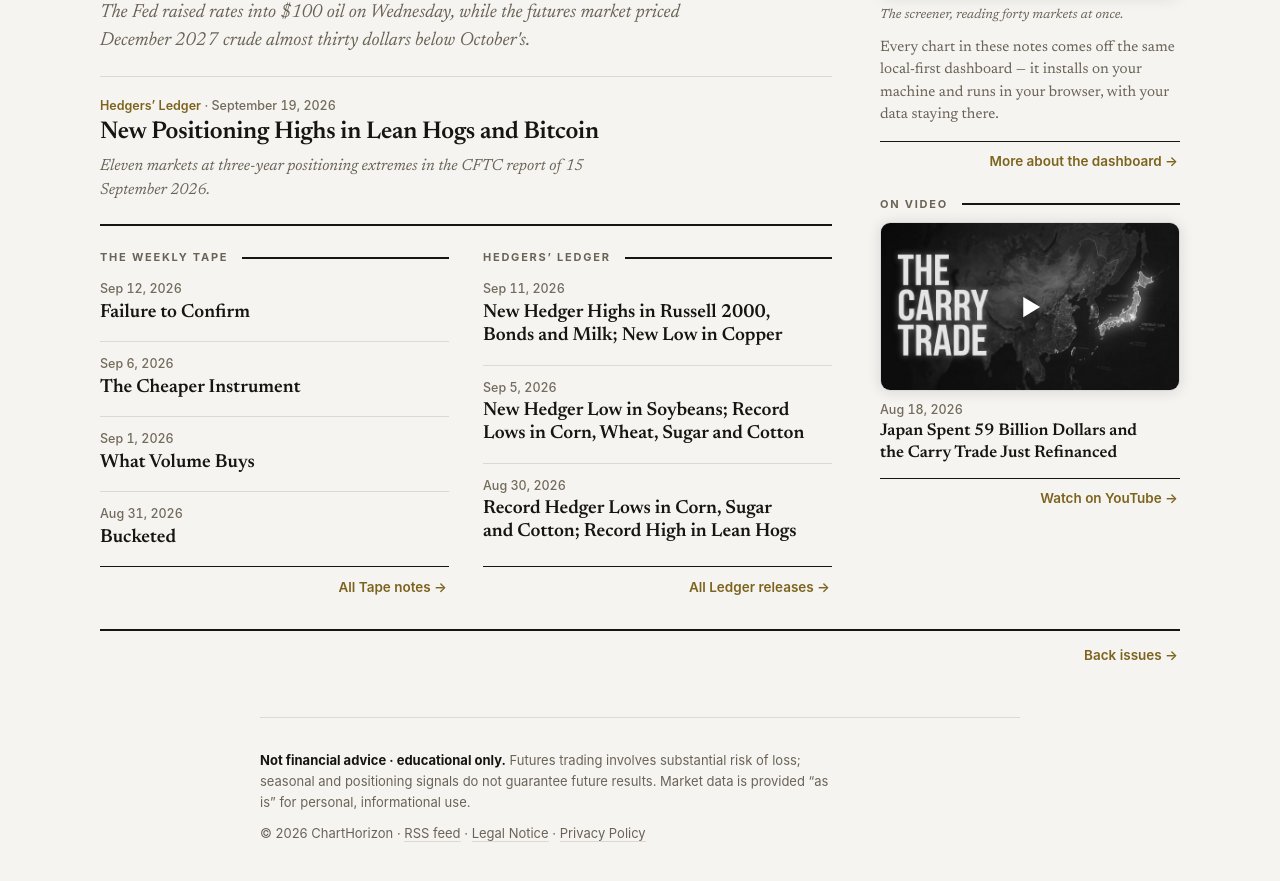
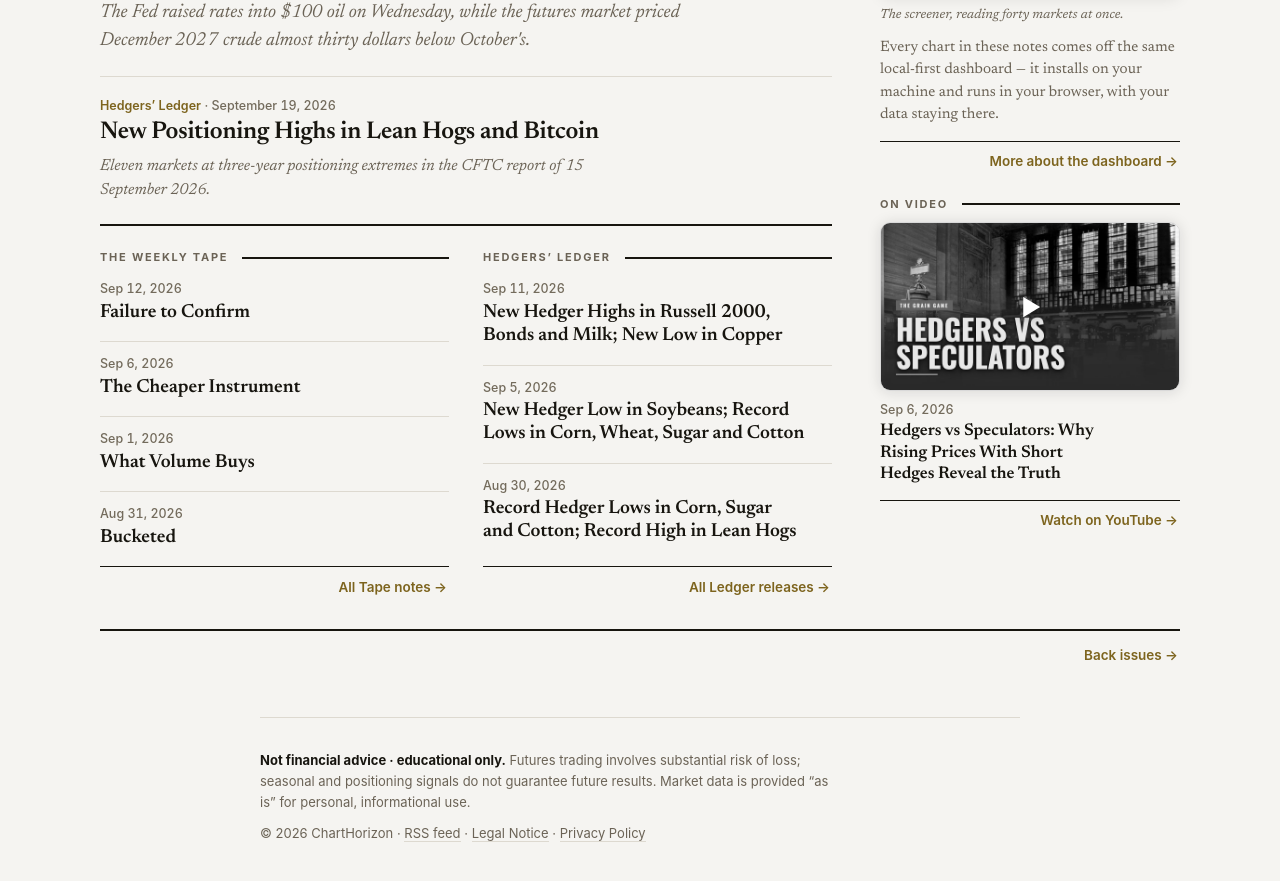
Before and after one commit to ChartHorizon/website, a Jekyll site: the page built from index.html, in a window 1280 px wide and 900 px high, scrolled down 781 px. Shown: the top 881 px of the window. Built offline with Jekyll 4.4.1, drawn with Linux system fonts in a browser that asks for light colours.

Commit message:
Cover: the Grain Game video is the newest "On video"
Hedgers vs Speculators (H2tFRSRPZE8, Sep 6) takes the rail card; the
two older entries stay as history below it. Thumbnail copied into
assets/video/ per the file's own recipe, so the cover keeps making
zero third-party requests.

Co-Authored-By: Claude Opus 5 <noreply@anthropic.com>
Claude-Session: https://claude.ai/code/session_01DkHnHuBULREGiiRhSGNNJr

```diff
--- a/_data/videos.yml
+++ b/_data/videos.yml
@@ -14,6 +14,11 @@
 #   curl -sfL -o /tmp/yt.jpg "https://i.ytimg.com/vi/<id>/maxresdefault.jpg"
 #   python3 -c "from PIL import Image; Image.open('/tmp/yt.jpg').convert('RGB').save('assets/video/<id>.webp','WEBP',quality=82,method=6)"
 
+- id: H2tFRSRPZE8
+  title: "Hedgers vs Speculators: Why Rising Prices With Short Hedges Reveal the Truth"
+  date: 2026-09-06
+  alt: "Video title card — a dark trading hall with tall arched windows, labelled The Grain Game over the title Hedgers vs Speculators"
+
 - id: v6i-UEXypI0
   title: "Japan Spent 59 Billion Dollars and the Carry Trade Just Refinanced"
   date: 2026-08-18
```
Also changed, not shown: assets/video/H2tFRSRPZE8.webp (added).
